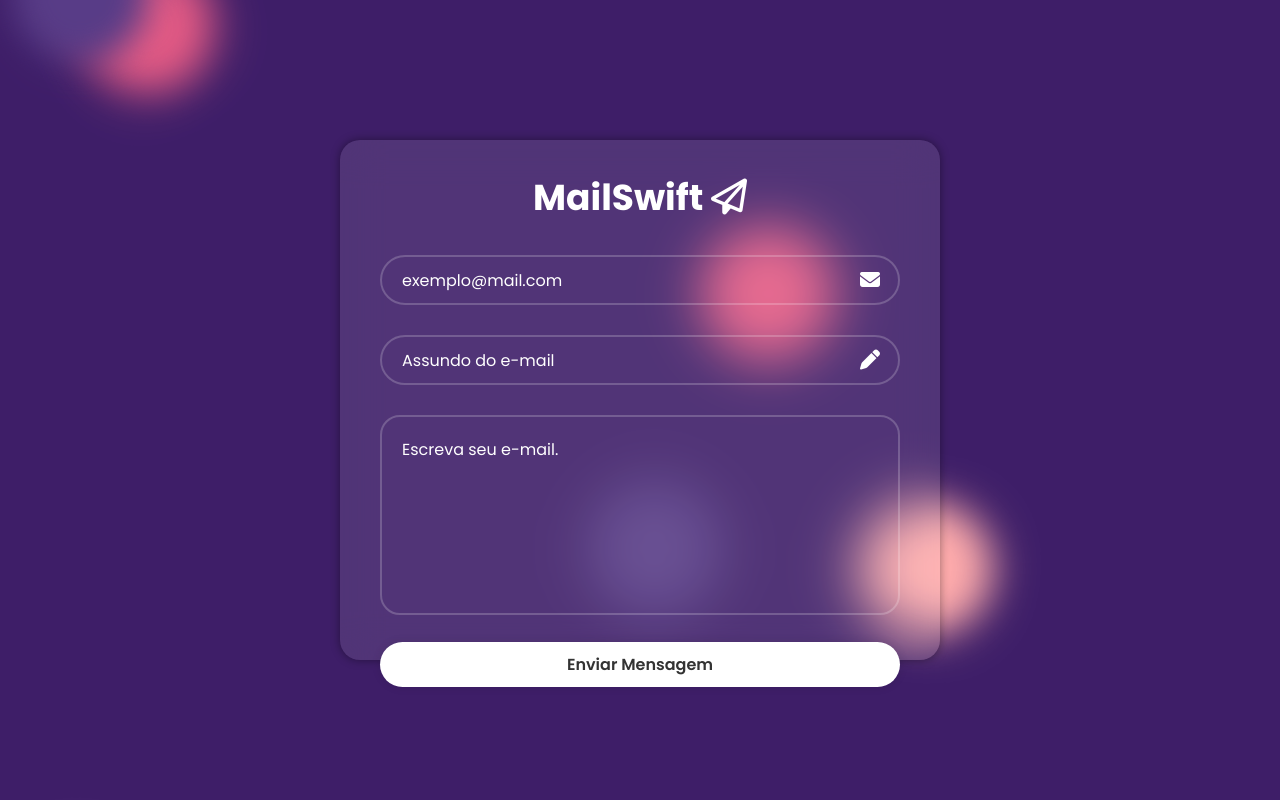
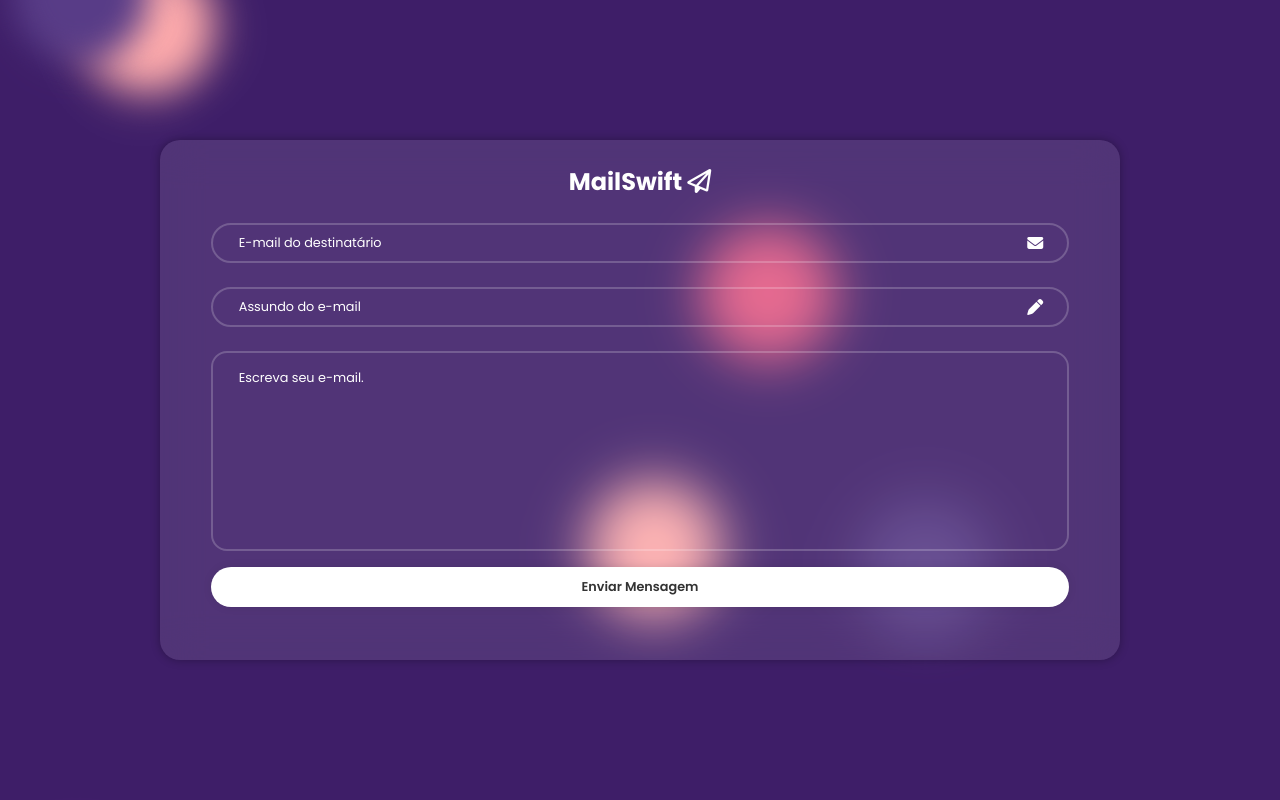
Before and after one commit to yanbfs/mailswift, a PHP site: page / in a window 1280 px wide. Run offline with PHP 8.4, Linux system fonts and the light colour scheme; some libraries are stand-ins or nearby versions.

Commit message:
Mudança de layout para Design Fluido

```diff
--- a/index.html
+++ b/index.html
@@ -8,11 +8,11 @@
 	<title>MailSwift</title>
 	<script src="https://kit.fontawesome.com/4d9a4abad5.js" crossorigin="anonymous"></script>
 	<link rel="stylesheet" href="src/css/style.css">
+	<!-- <link rel="stylesheet" href="src/css/responsive.css"> -->
 	<link rel="icon" href="src/img/paper-plane.svg">
 </head>
 
 <body>
-
 	<div class="background">
 		<span></span>
 		<span></span>
@@ -25,34 +25,26 @@
 		<span></span>
 		<span></span>
 	 </div>
-
 	<div class="wrapper">
 		<form action="">
 			<h1>MailSwift <i class="fa-regular fa-paper-plane" style="color: #ffffff;"></i> </h1>
-
 			<div class="input-box">
-				<!-- <label for="para">Para</label> -->
-				<input id="para" type="text" placeholder="exemplo@mail.com" required>
+				<input id="para" type="text" placeholder="E-mail do destinatário" required>
 				<i class="fa-solid fa-envelope"></i>
 			</div>
-
 			<div class="input-box">
-				<!-- <label for="assunto">Assunto</label> -->
 				<input type="text" placeholder="Assundo do e-mail" required>
 				<i class="fa-solid fa-pen"></i>
 			</div>
-
 			<div class="input-box">
-				<!-- <label for="mensagem">Mensagem</label> -->
 				<textarea id="mensagem" placeholder="Escreva seu e-mail."></textarea>
 			</div>
-
 			<div class="box-btn">
 				<button type="submit" class="btn">Enviar Mensagem</button>
 			</div>
-
 		</form>
 	</div>
 
 </body>
-		</html>
+
+</html>
--- a/src/css/style.css
+++ b/src/css/style.css
@@ -1,13 +1,13 @@
 @import url('https://fonts.googleapis.com/css2?family=Poppins:wght@300;400;500;600;700;800;900&display=swap');
 
-*{
+* {
     margin: 0;
     padding: 0;
     box-sizing: border-box;
     font-family: "Poppins", sans-serif;
 }
 
-body{
+body {
     display: flex;
     justify-content: center;
     align-items: center;
@@ -16,33 +16,33 @@ body{
     background: linear-gradient(0deg, rgba(60,224,151,1) 0%, rgba(42,220,160,1) 39%, rgba(233,235,112,1) 100%); */
 }
 
-.wrapper{
-    width: 600px; /*largura do box*/
+.wrapper {
+    width: 75%; /*largura do box*/
     height: 65vh; /*largura do box*/
     background: rgba(255, 255, 255, .1); /*cor da box*/
     /* border: 1px solid rgba(255, 255, 255, .3); */
     backdrop-filter: blur(20px);
-    box-shadow: 0 0 10px rgba(0, 0, 0, .4);
+    box-shadow: 0 0 10px rgba(0, 0, 0, .3);
     -webkit-backdrop-filter: blur(20px);
     color: #fff; /*cor da fonte do box*/
     border-radius: 20px;/*bordas dao box*/
-    padding: 30px 40px;
+    padding: 3vh 4vw; /* alterado para unidades relativas */
 }
 
-.wrapper h1{
-    font-size: 36px; /*tramanho da fonte do titulo*/
+.wrapper h1 {
+    font-size: 3vh; /*tramanho da fonte do titulo*/
     text-align: center; /*Centraliza o texto no centro da box*/
 }
 
-.wrapper .input-box{
+.wrapper .input-box {
     position: relative;
     width: 100%; /*largura da div do input*/
-    height: 50px; /*altura da div do input*/
+    height: 5vh; /*altura da div do input*/
     /* background: salmon; cor da div de input */
-    margin: 30px 0;
+    margin: 3vh 0; /* alterado para unidades relativas */
 }
 
-.input-box input, textarea{
+.input-box input, .input-box textarea {
     overflow: hidden;
     width: 100%; /*largura do input*/
     height: 100%; /*altura do input*/
@@ -51,55 +51,54 @@ body{
     outline: none;
     border: 2px solid rgba(255,255,255,.2);
     border-radius: 40px;
-    font-size: 16px;
+    font-size: 1.6vh; /* alterado para unidades relativas */
     color: #fff;
-    padding: 20px 45px 20px 20px;
+    padding: 2vh 4vw 2vh 2vw; /* alterado para unidades relativas */
 }
 
-.input-box textarea{
+.input-box textarea {
     height: 25vh;
-    border-radius: 20px;
+    border-radius: 2vh; /* alterado para unidades relativas */
     resize: none;
-
 }
 
-.input-box input::placeholder{
+.input-box input::placeholder {
     color: #fff; /*muda a cor do placeholder*/
 }
 
-.input-box textarea::placeholder{
+.input-box textarea::placeholder {
     color: #fff; /*muda a cor do placeholder*/
 }
 
-.input-box i{
+.input-box i {
     position: absolute;
-    right: 20px;
+    right: 2vw; /* alterado para unidades relativas */
     top: 50%;
     transform: translateY(-50%);
-    font-size: 20px;
+    font-size: 2vh; /* alterado para unidades relativas */
 }
 
-.box-btn{
+.box-btn {
     position: relative;
-    height: 24vh;
+    height: 24vh; /* alterado para unidades relativas */
     /* border: 1px solid red; */
 }
 
-.btn{
+.btn {
     position: absolute;
     bottom: 0;
 }
 
-.wrapper .btn{
+.wrapper .btn {
     width: 100%;
-    height: 45px;
+    height: 5vh; /* alterado para unidades relativas */
     background: #fff;
     border: none;
     outline: none;
-    border-radius: 40px;
-    box-shadow: 0 0 10px rgba(0, 0, 0, .1);
+    border-radius: 4vh; /* alterado para unidades relativas */
+    box-shadow: 0 0 1vh rgba(0, 0, 0, .1); /* alterado para unidades relativas */
     cursor: pointer;
-    font-size: 16px;
+    font-size: 1.6vh; /* alterado para unidades relativas */
     color: #333;
     font-weight: 600;
 }
@@ -134,7 +133,7 @@ body{
 
 
 .background span:nth-child(0) {
-    color: #E45A84;
+    color: #ca2556;
     top: 78%;
     left: 91%;
     animation-duration: 51s;
@@ -143,7 +142,7 @@ body{
     box-shadow: -34vmin 0 5.171356494429013vmin currentColor;
 }
 .background span:nth-child(1) {
-    color: #FFACAC;
+    color: #E45A84;
     top: 79%;
     left: 33%;
     animation-duration: 45s;
@@ -152,7 +151,7 @@ body{
     box-shadow: 34vmin 0 4.946187030121257vmin currentColor;
 }
 .background span:nth-child(2) {
-    color: #E45A84;
+    color: #FFACAC;
     top: 40%;
     left: 16%;
     animation-duration: 31s;
@@ -161,7 +160,7 @@ body{
     box-shadow: 34vmin 0 5.1869983801802695vmin currentColor;
 }
 .background span:nth-child(3) {
-    color: #FFACAC;
+    color: #c56b6b;
     top: 92%;
     left: 93%;
     animation-duration: 44s;
@@ -179,7 +178,7 @@ body{
     box-shadow: -34vmin 0 4.250866896540479vmin currentColor;
 }
 .background span:nth-child(5) {
-    color: #FFACAC;
+    color: #583C87;
     top: 95%;
     left: 75%;
     animation-duration: 44s;
@@ -206,7 +205,7 @@ body{
     box-shadow: -34vmin 0 4.3148241346713885vmin currentColor;
 }
 .background span:nth-child(8) {
-    color: #583C87;
+    color: #FFACAC;
     top: 61%;
     left: 52%;
     animation-duration: 23s;
@@ -215,7 +214,7 @@ body{
     box-shadow: -34vmin 0 4.701085932840082vmin currentColor;
 }
 .background span:nth-child(9) {
-    color: #583C87;
+    color: #FFACAC;
     top: 6%;
     left: 33%;
     animation-duration: 27s;
```
